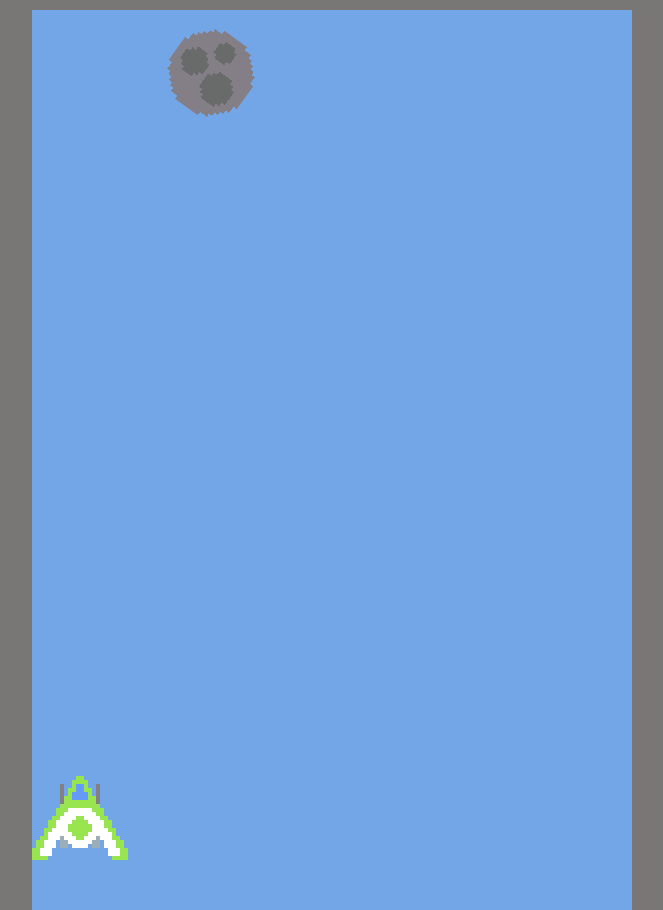
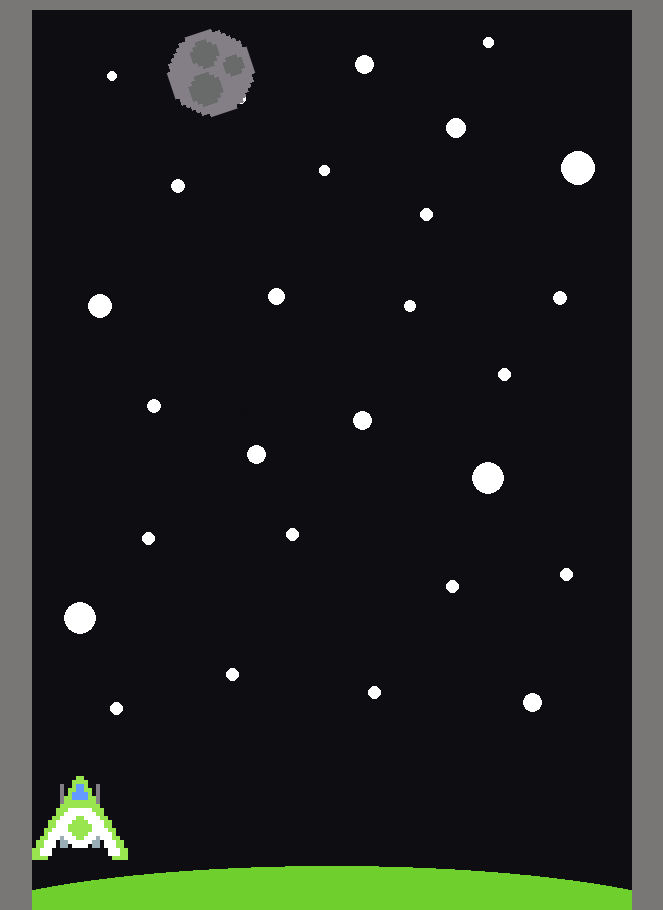
Before and after one commit to Vaxary/MultimediaProject, a website: page index.html in a window 1280 px wide. Shown: the whole page, without its empty margins (308-971 px from the left). Drawn offline with nearby package versions, Linux system fonts and the light colour scheme.

Commit message:
background and cleanup

```diff
--- a/script.js
+++ b/script.js
@@ -155,7 +155,7 @@ function spawn_meteorite() {
 
 function move_meteorites() {
     $(".meteorite").each(function () {
-        $(this).animate({top: ga_height+10, rotate: "+180deg"},15000, "linear")
+        $(this).animate({top: ga_height+10, rotate: "+360deg"},15000, "linear")
         if (parseInt($(this).css("top")) >= ga_height) {
             $(this).remove()
         }
--- a/style.css
+++ b/style.css
@@ -18,12 +18,12 @@ body {
 }
 
 #gamespace {
+    background-image: url("spacebackground.png");
     -webkit-user-select: none;
     -moz-user-select: none;
     user-select: none;
     overflow: hidden;
     position: relative;
-    background-color: #73a6e6;
     display: block;
     margin-top: 10px;
     margin-left: auto;
```
Also changed, not shown: spacebackground.png (added).
